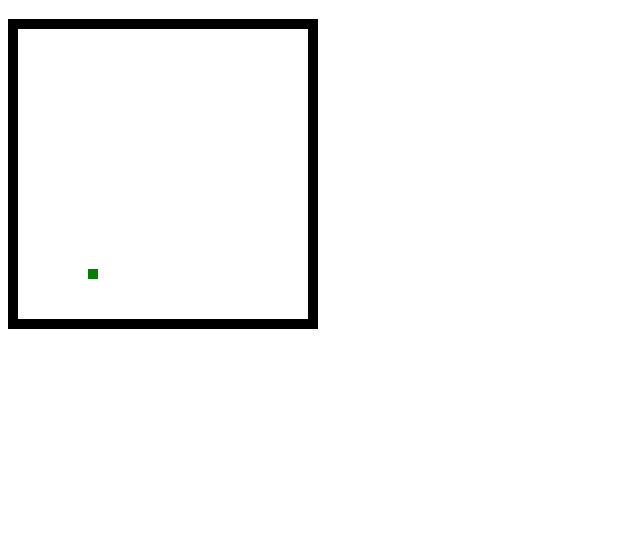
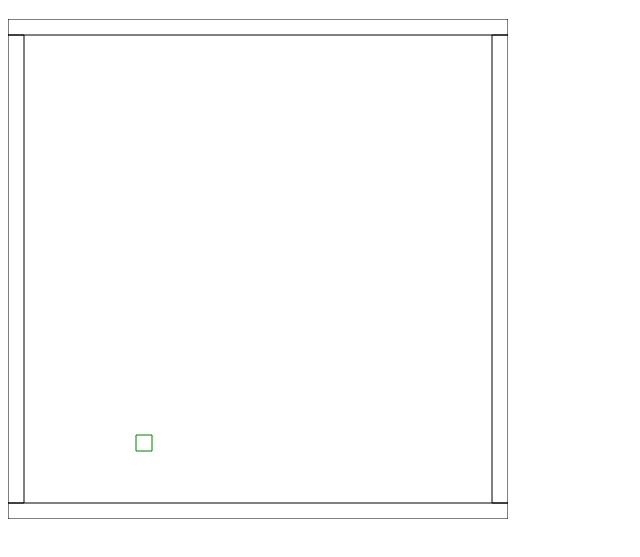
Before and after one commit to ctirpak/snake, a plain HTML site: page index.html in a window 1280 px wide. Shown: the part 61-618 px from the top of the page, without its empty margins (0-640 px from the left). Drawn offline with Linux system fonts and the light colour scheme.

Commit message:
changed size and removed fill

```diff
--- a/index.html
+++ b/index.html
@@ -6,6 +6,6 @@
   </head>
   <body>
     <h1>Snake</h1>
-    <canvas id="screen" width="310" height="310"></canvas>
+    <canvas id="screen" width="500" height="500"></canvas>
   </body>
 </html>
--- a/js/snake.js
+++ b/js/snake.js
@@ -1,5 +1,5 @@
 ;(function() {
-  var BLOCK_SIZE = 10;
+  var BLOCK_SIZE = 16;
 
   var Game = function() {
     var screen = document.getElementById("screen").getContext('2d');
@@ -134,7 +134,7 @@
       this.handleKeyboard();
 
       var now = new Date().getTime();
-      if (now > this.lastMove + 50) {
+      if (now > this.lastMove + 100) {
         this.move();
         this.lastMove = now;
       }
@@ -276,9 +276,14 @@
   };
 
   var drawRect = function(screen, body, color) {
-    screen.fillStyle = color;
-    screen.fillRect(body.center.x - body.size.x / 2, body.center.y - body.size.y / 2,
+//    screen.fillStyle = color;
+//    screen.fillRect(body.center.x - body.size.x / 2, body.center.y - body.size.y / 2,
+//                    body.size.x, body.size.y);
+	screen.beginPath();
+	  screen.strokeStyle = color;
+    screen.rect(body.center.x - body.size.x / 2, body.center.y - body.size.y / 2,
                     body.size.x, body.size.y);
+	screen.stroke();
   };
 
   window.addEventListener('load', function() {
--- a/nbproject/private/private.xml
+++ b/nbproject/private/private.xml
@@ -3,8 +3,8 @@
     <editor-bookmarks xmlns="http://www.netbeans.org/ns/editor-bookmarks/2" lastBookmarkId="0"/>
     <open-files xmlns="http://www.netbeans.org/ns/projectui-open-files/2">
         <group>
-            <file>file:/C:/Users/Chris/Documents/School/snake/index.html</file>
-            <file>file:/C:/Users/Chris/Documents/School/snake/js/snake.js</file>
+            <file>file:/home/chris/School/snake/js/snake.js</file>
+            <file>file:/home/chris/School/snake/index.html</file>
         </group>
     </open-files>
 </project-private>
```
